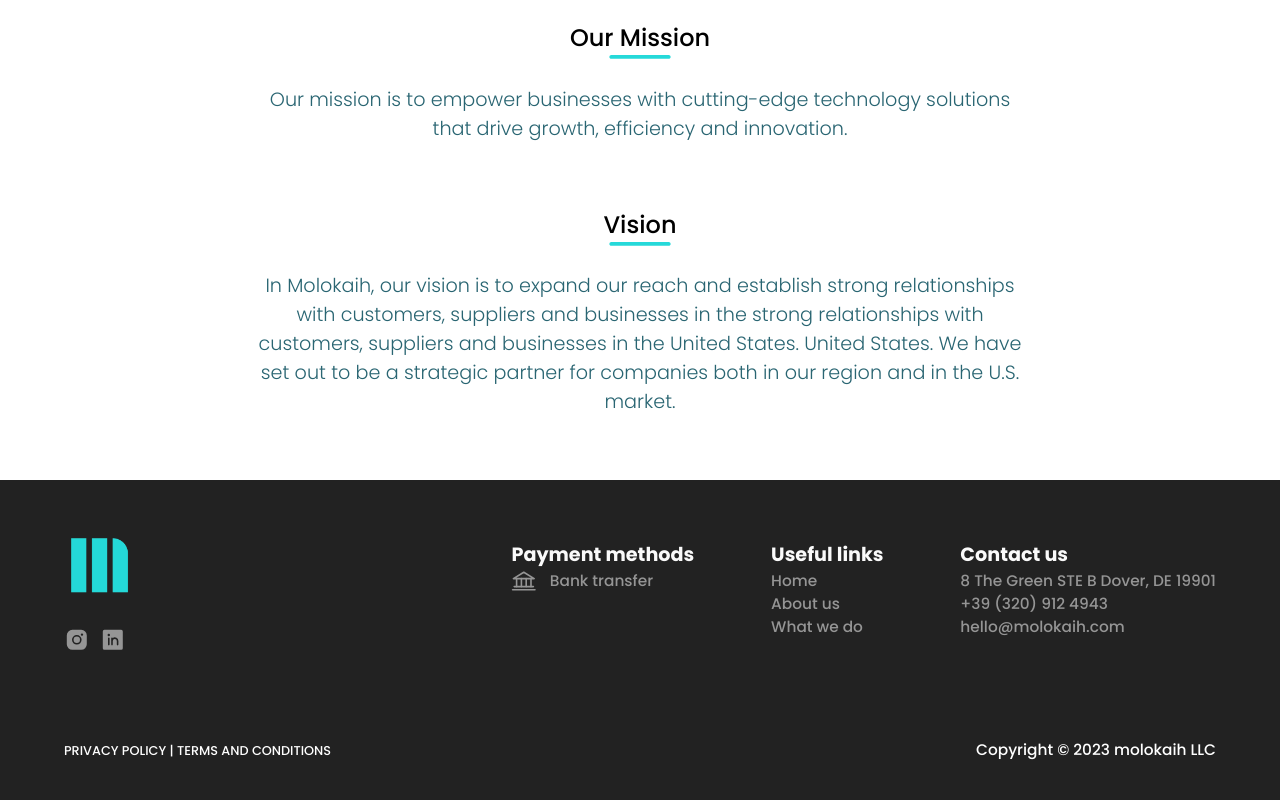
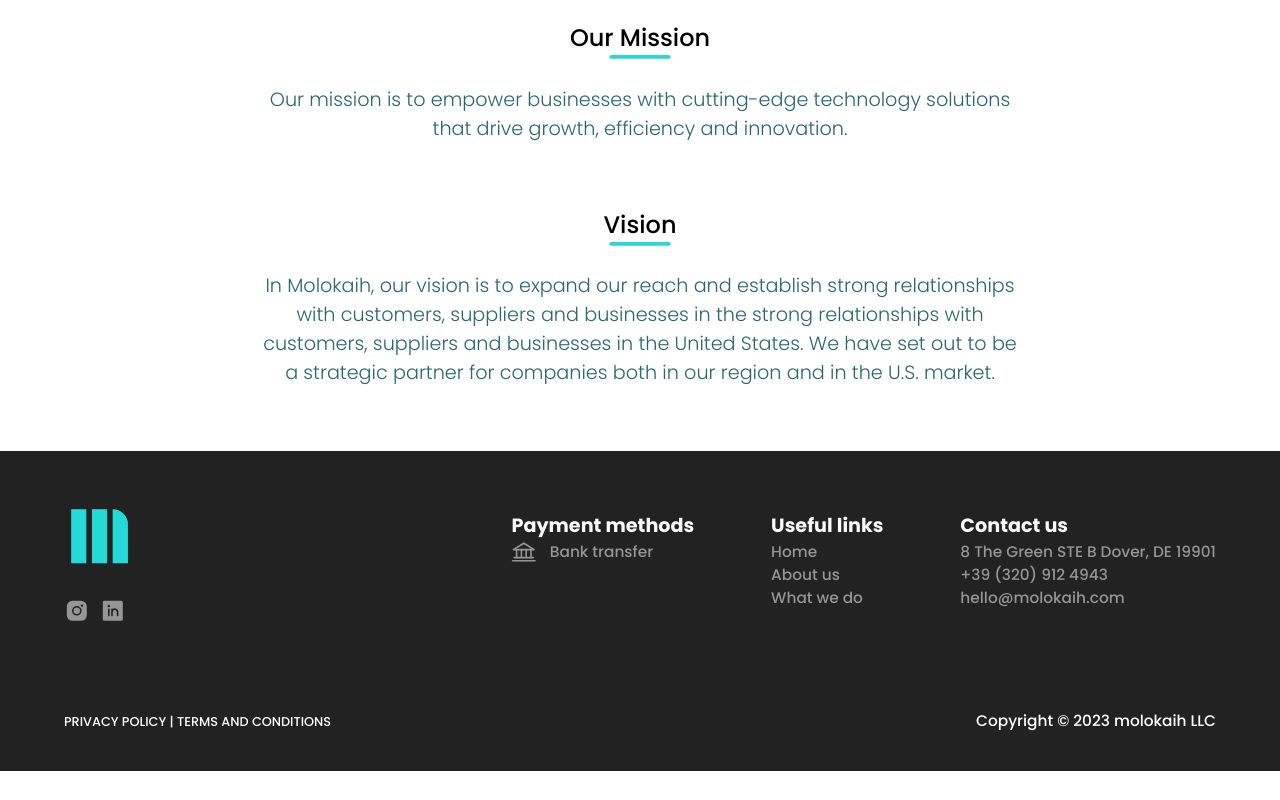
Before and after one commit to Molokaih/Molokaih-Web, a React (Vite) app: page /about in a window 1280 px wide. Shown: the part 862-1662 px from the top of the page. After the commit the page ends 1633 px from the top, so only its background shows below. Built offline with nearby package versions, Linux system fonts and the light colour scheme; the HTML template or start-up script is replaced by a standard one.

Commit message:
añadiendo archivos compilados

```diff
--- a/src/pages/About/About.jsx
+++ b/src/pages/About/About.jsx
@@ -154,8 +154,8 @@
             In Molokaih, our vision is to expand our reach and establish strong
             relationships with customers, suppliers and businesses in the strong
             relationships with customers, suppliers and businesses in the United
-            States. United States. We have set out to be a strategic partner for
-            companies both in our region and in the U.S. market.
+            States. We have set out to be a strategic partner for companies both
+            in our region and in the U.S. market.
           </p>
         </div>
       </section>
```
Also changed, not shown: 28 other files (tests, documents, lock files or other folders).
